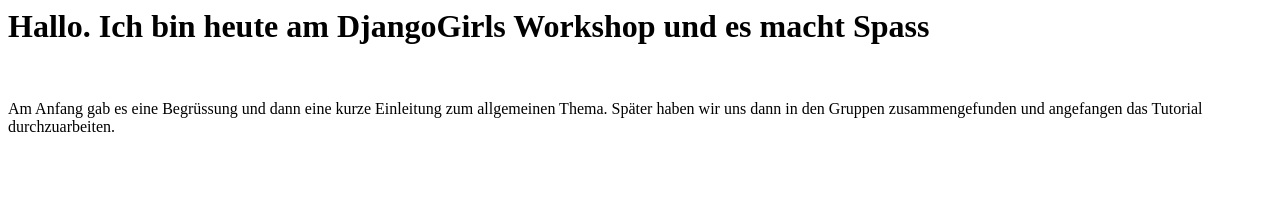
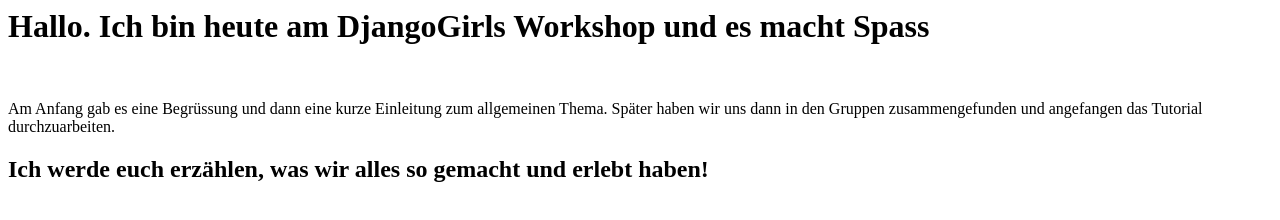
Before and after one commit to melanieweissen/melanieweissen.github.io, a plain HTML site: page index.html in a window 1280 px wide. Drawn offline with Linux system fonts and the light colour scheme.

Commit message:
Sub-Titel

```diff
--- a/index.html
+++ b/index.html
@@ -1,2 +1,3 @@
 <h1>Hallo. Ich bin heute am DjangoGirls Workshop und es macht Spass</h1><br/>
 <p>Am Anfang gab es eine Begrüssung und dann eine kurze Einleitung zum allgemeinen Thema. Später haben wir uns dann in den Gruppen zusammengefunden und angefangen das Tutorial durchzuarbeiten.</p>
+<h2>Ich werde euch erzählen, was wir alles so gemacht und erlebt haben!</h2>
```
